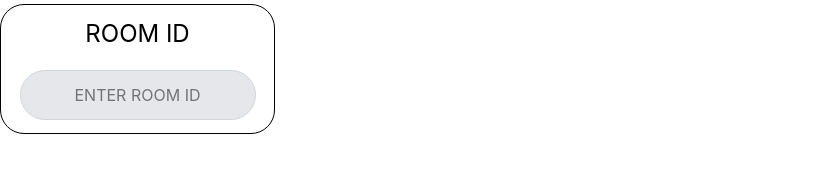
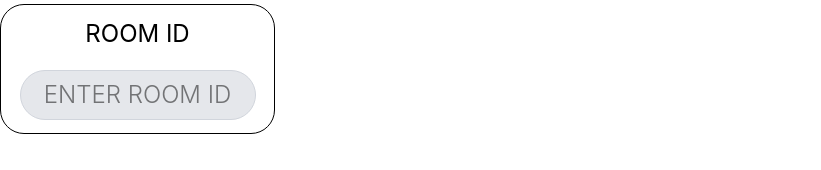
Before and after one commit to Akatsuki777/ImpostorGame, a React (Vite) app in the folder frontend/: page / in a window 1280 px wide. Shown: the part 774-944 px from the top of the page, without its empty margins (0-821 px from the left). Built offline with nearby package versions, Linux system fonts and the light colour scheme.

Commit message:
Fixes UI misalignment

```diff
--- a/frontend/src/components/ui/RoomContainer.tsx
+++ b/frontend/src/components/ui/RoomContainer.tsx
@@ -2,21 +2,23 @@ import Button from "./Button";
 import Input from "./Input";
 
 type RoomContainerProps = {
-    isRoomOwner?: Boolean,
+    isInRoom?: Boolean,
     className?: string,
-    roomID?: string
+    roomID?: string,
+    onChangeAction?: (value:string)=>void
 }
 
 export default function RoomContainer({
-    isRoomOwner = false,
+    isInRoom = false,
     className = '',
-    roomID
+    roomID,
+    onChangeAction=(value:string)=>{}
 }: RoomContainerProps){
 
     return (
         <div className={`${className} w-68.75 h-32.5 rounded-3xl flex flex-col items-center justify-center border bg-white border-black`}>
             <p className={' mb-5 text-2xl text-black'}>ROOM ID</p>
-            {!isRoomOwner?<Input placeholder="ENTER ROOM ID"></Input>:<Button children={roomID} backgroundColor='bg-game-rose' textColor="text-white" disabled></Button>}
+            {!isInRoom?<Input placeholder="ENTER ROOM ID" className={`text-roboto font-light text-2xl`} onChange={(e)=>onChangeAction(e.currentTarget.value)} isCaps={true} characterLimit={5}></Input>:<Button children={roomID} className={`font-roboto font-light text-2xl`} backgroundColor='bg-game-rose' textColor="text-white" disabled></Button>}
         </div>
     );
 
```
